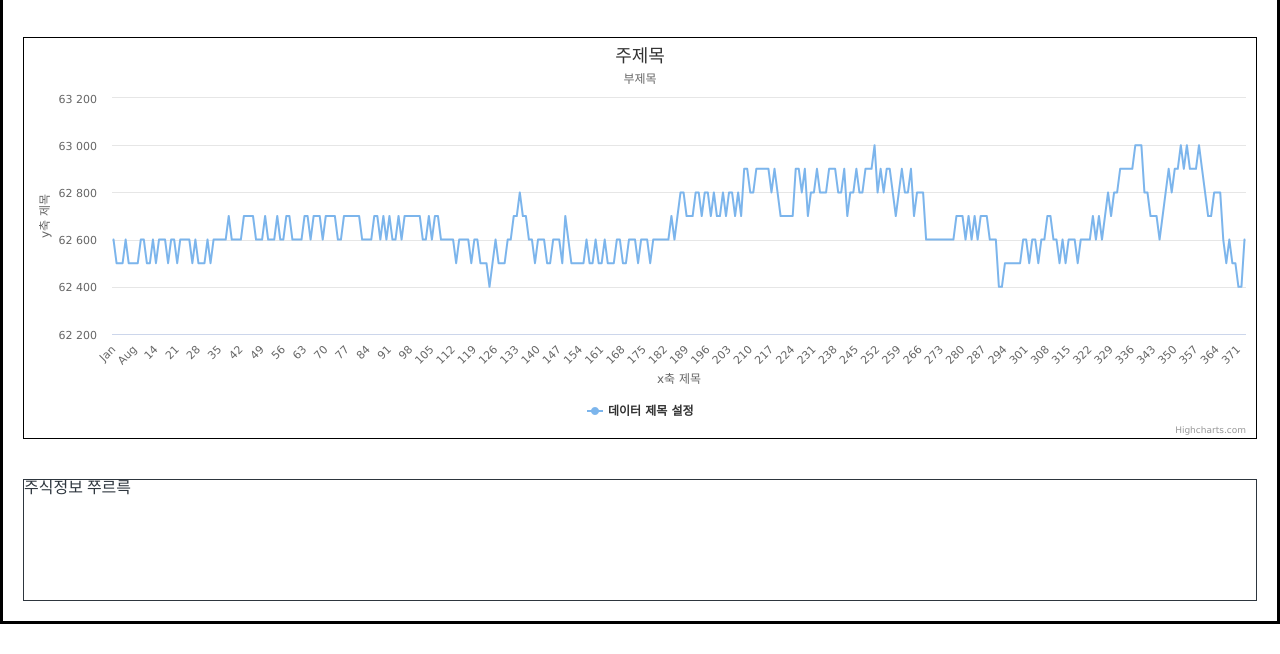
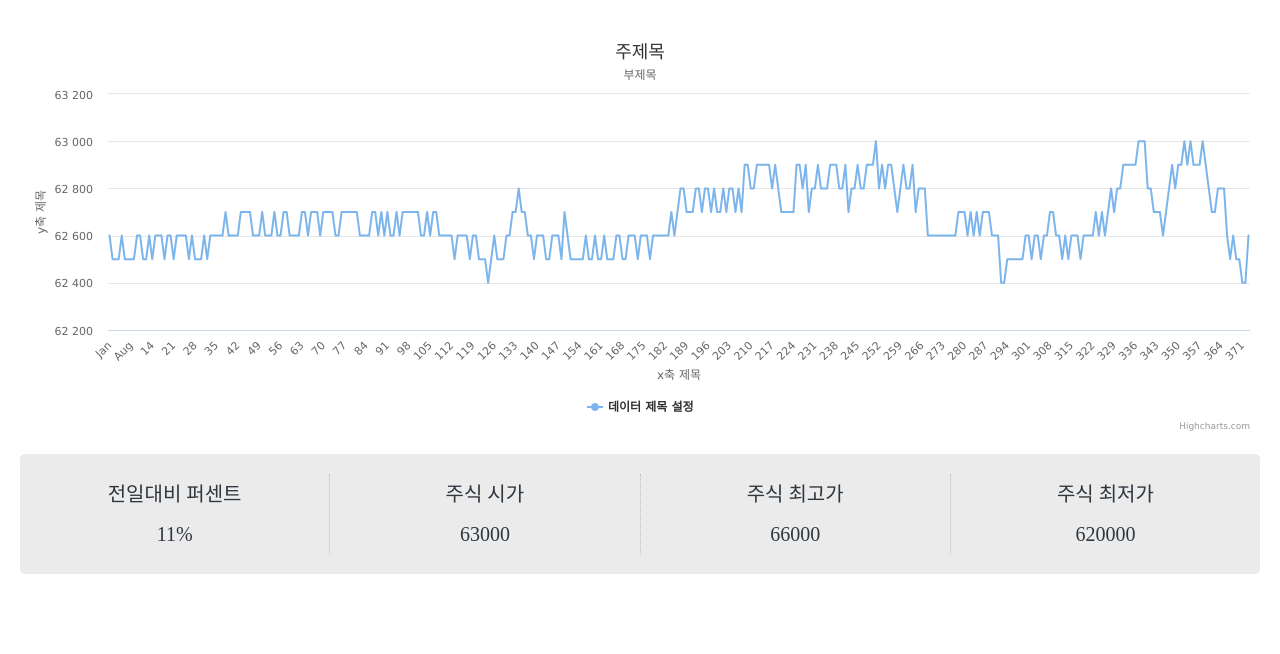
Before and after one commit to Aitoast/WinterProject, a website: page HTML/home.html in a window 1280 px wide. Shown: the part 358-1012 px from the top of the page. After the commit the page ends 982 px from the top, so only its background shows below. Drawn offline with nearby package versions, Linux system fonts and the light colour scheme.

Commit message:
underbox밑 4가지 정보 표시

```diff
--- a/HTML/home.html
+++ b/HTML/home.html
@@ -25,7 +25,6 @@
             <div class="underbox_stock-name">삼성전자</div>
             <div class="underbox_stock">
                 <span class="underbox_stock_price">63500</span>
-                <span class="underbox_stock_down">11.49%</span>
             </div>
 
         </div>
@@ -35,7 +34,22 @@
         </div>
         <!-- 검색한 주식의 정보가 들어갈 div태그 -->
         <div class="underbox_main_info">
-            주식정보 쭈르륵
+            <div class="underbox_stock_info" id="first_info">
+                <p class="stock_info_keys">전일대비 퍼센트</p>
+                <p class="stock_info_values">11%</p>
+            </div>
+            <div class="underbox_stock_info">
+                <p class="stock_info_keys">주식 시가</p>
+                <p class="stock_info_values">63000</p>
+            </div>
+            <div class="underbox_stock_info">
+                <p class="stock_info_keys">주식 최고가</p>
+                <p class="stock_info_values">66000</p>
+            </div>
+            <div class="underbox_stock_info">
+                <p class="stock_info_keys">주식 최저가</p>
+                <p class="stock_info_values">620000</p>
+            </div>
         </div>
     </underbox>
     <script>Highcharts.chart('container', {
@@ -52,9 +66,6 @@
         xAxis: {
             title : {text : 'x축 제목'},
             categories: ['Jan', 'Feb', 'Mar', 'Apr', 'May', 'Jun', 'Jul', 'Aug','Sep', 'Oct', 'Nov', 'Dec'],
-            labels:{
-                    <!-- style: {color:''} -->
-                }
         },
         yAxis: {
             title : {
--- a/css/underbox.css
+++ b/css/underbox.css
@@ -2,16 +2,15 @@
     display: flex;
     flex-direction: column;
     margin: 30px 0px;
-    border: 3px solid black;
     height: auto;
 }
 
 .underbox__main__index {
+    border: solid 1px;
     padding: 5px 5px;
     margin: 20px 20px;
     width: auto;
     height: auto;
-    border: 1px solid black;
     border-radius: 8px;
 }
 
@@ -41,13 +40,42 @@
     margin: 20px 20px;
     width: auto;
     height: auto;
-    border: 1px solid black
-    ;
 }
 
 .underbox_main_info{
+    display: flex;
+    align-items: center;
+    justify-content: center;
     width: auto;
     height: 120px;
     margin: 20px 20px;
-    border: solid 1px;
+    margin-top: 0px;
+    border: none;
+    border-radius: 5px;
+    background-color: rgb(235, 235, 235);
 }
+
+.underbox_stock_info{
+    width: 100%;
+    height: auto;
+    display: flex;
+    flex-direction: column;
+    justify-content: center;
+    text-align: center;
+    border-left: dotted 1px;
+    border-color: rgb(190, 190, 190);
+}
+
+#first_info{
+    border : none;
+}
+
+.stock_info_keys{
+    margin: 10px;
+    font-size: 20px;
+}
+
+.stock_info_values{
+    margin: 10px;
+    font-size: 20px;
+}
```
